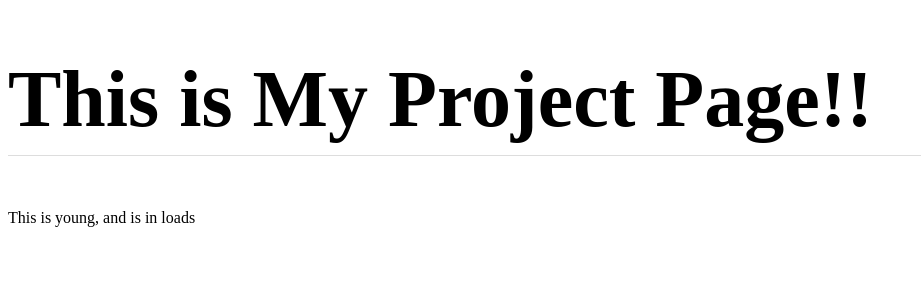
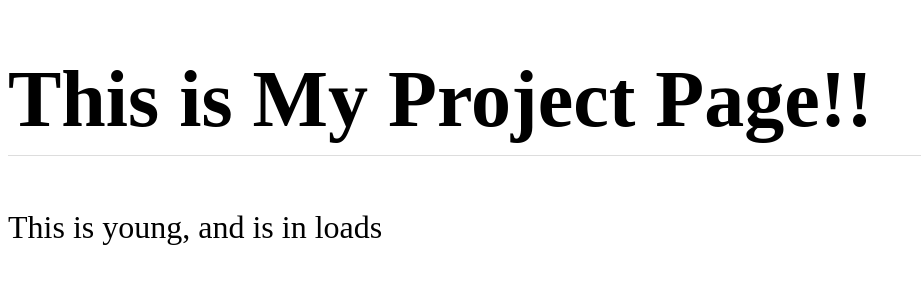
Before and after one commit to yuyund/yuyund.github.io, a plain HTML site: page index.html in a window 1280 px wide. Shown: the whole page, without its empty margins (0-921 px from the left). Drawn offline with Linux system fonts and the light colour scheme.

Commit message:
Add files via upload

```diff
--- a/css/style.css
+++ b/css/style.css
@@ -3,3 +3,7 @@ h1 {
     padding-bottom: 10px;
     border-bottom: 1px solid #ddd;
 }
+
+div {
+    font-size: 2rem
+}
```
